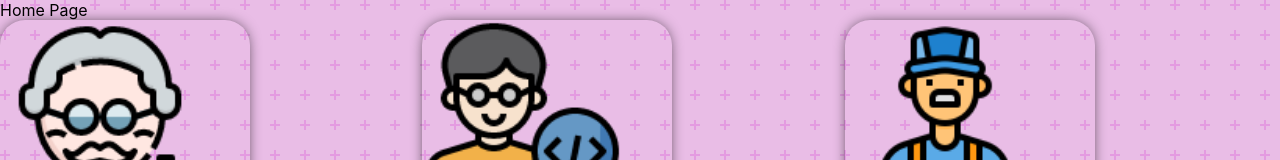
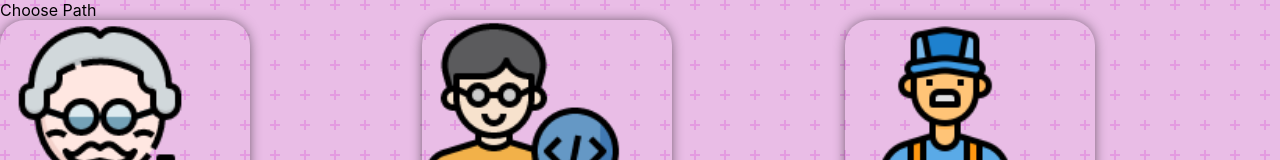
Before and after one commit to shailim/wehack, a React (Create React App) app: page / in a window 1280 px wide. Shown: the top 160 px of the page. Built offline with nearby package versions, Linux system fonts and the light colour scheme.

Commit message:
added class

```diff
--- a/src/pages/Home.js
+++ b/src/pages/Home.js
@@ -22,11 +22,12 @@ let objects = [
 function Home() {
     return (
         <div className='body'>
-            <div>Home Page</div>
+            <div className='home'>Choose Path</div>
             <div className='jobGrid'>
                 {objects.map(object => (
                     <CareerButton title={object.title} imageUrl={object.image}></CareerButton>
-                ))} </div>
+                ))}
+            </div>
         </div>
     );
 }
```
